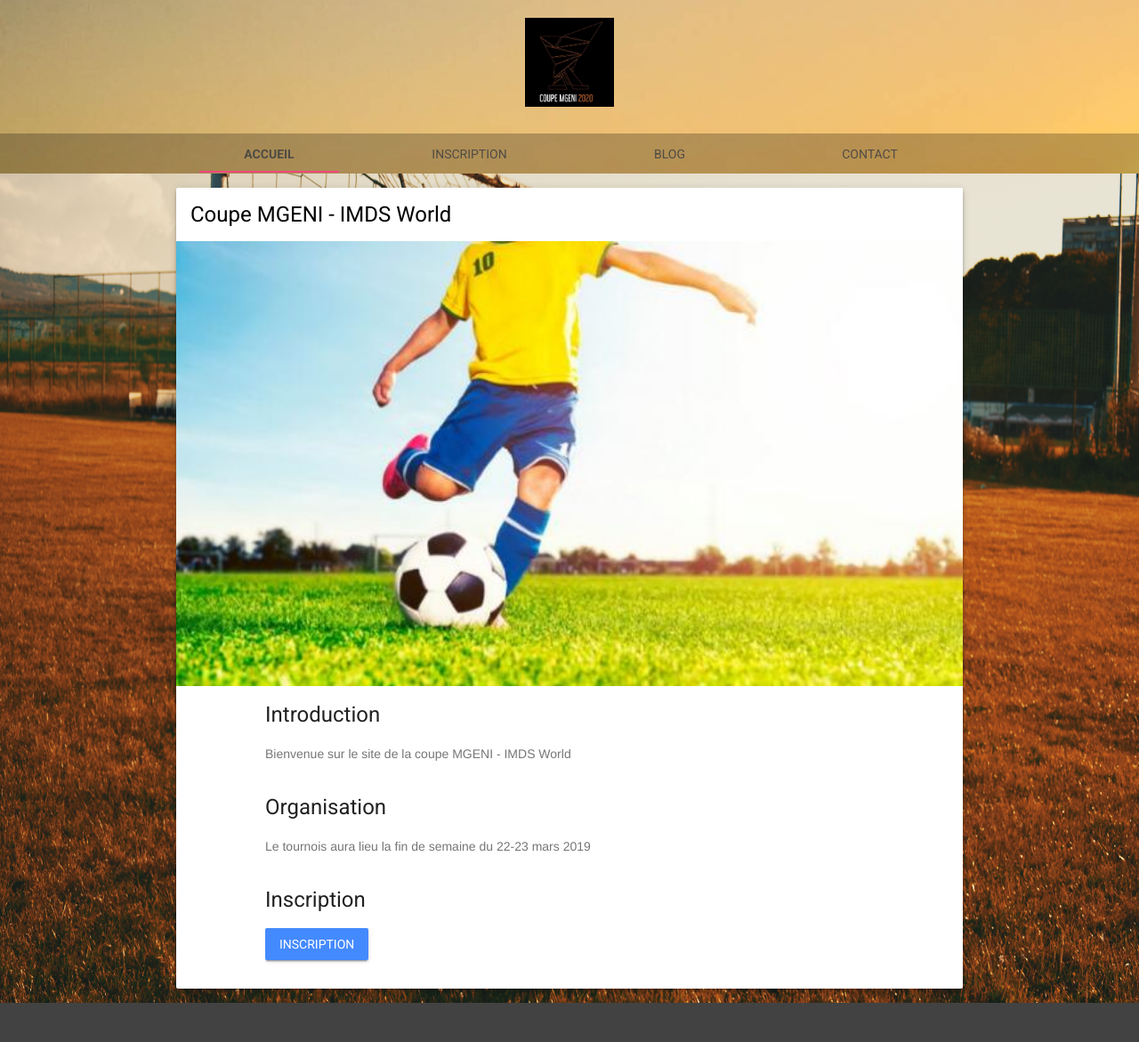
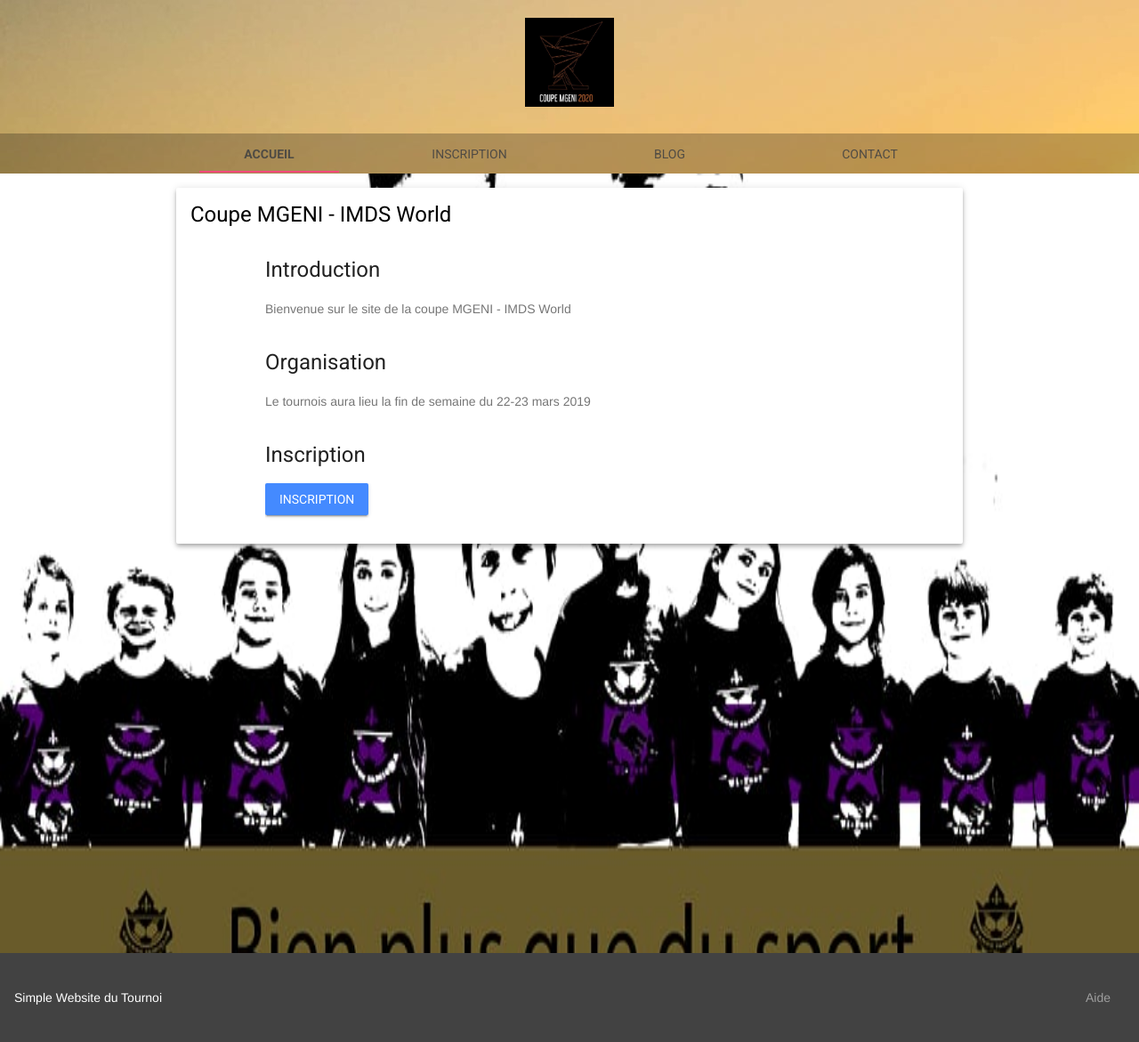
Before and after one commit to lloyddsure/CoupeMGENI, a Django app: page / in a window 1280 px wide. Shown: the whole page at 89% size. Run offline with Django 3.2, Linux system fonts and the light colour scheme; data comes from the database, SQL or seed files in the repository.

Commit message:
add graphic

```diff
--- a/coupe_mgeni/accueil/templates/accueil/accueil.html
+++ b/coupe_mgeni/accueil/templates/accueil/accueil.html
@@ -21,7 +21,7 @@
 </div>
 <div class="mdl-card__media">
     {% load static %}
-    <img class="article-image" src="{% static "accueil/images/carousel.jpg" %}" border="0" alt="">
+    <!--<img class="article-image" src="{% static "accueil/images/carousel.jpg" %}" border="0" alt="">-->
 </div>
 
 <div class="mdl-grid portfolio-copy">
--- a/coupe_mgeni/static/css/main.css
+++ b/coupe_mgeni/static/css/main.css
@@ -162,7 +162,7 @@
 
 
 body {
-  background: url("../images/body.jpg");
+  background: url("../images/CFV-VIfoot.png");
   background-repeat: no-repeat;
   background-size: 100% 100%;
 }
```
Also changed, not shown: coupe_mgeni/accueil/static/accueil/images/carousel.jpg (deleted), coupe_mgeni/static/images/CFV-VIfoot.png (added), coupe_mgeni/static/images/ballon_soccer.jpg (deleted), coupe_mgeni/static/images/body.jpg (deleted).
